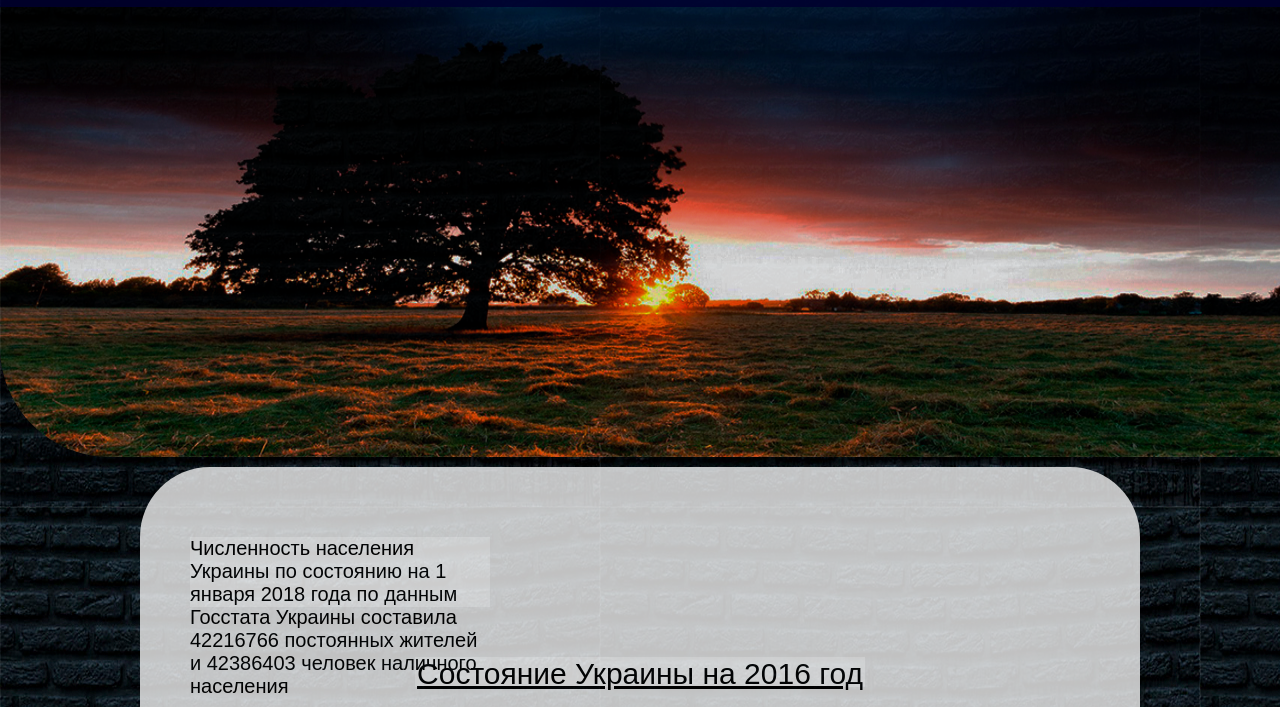
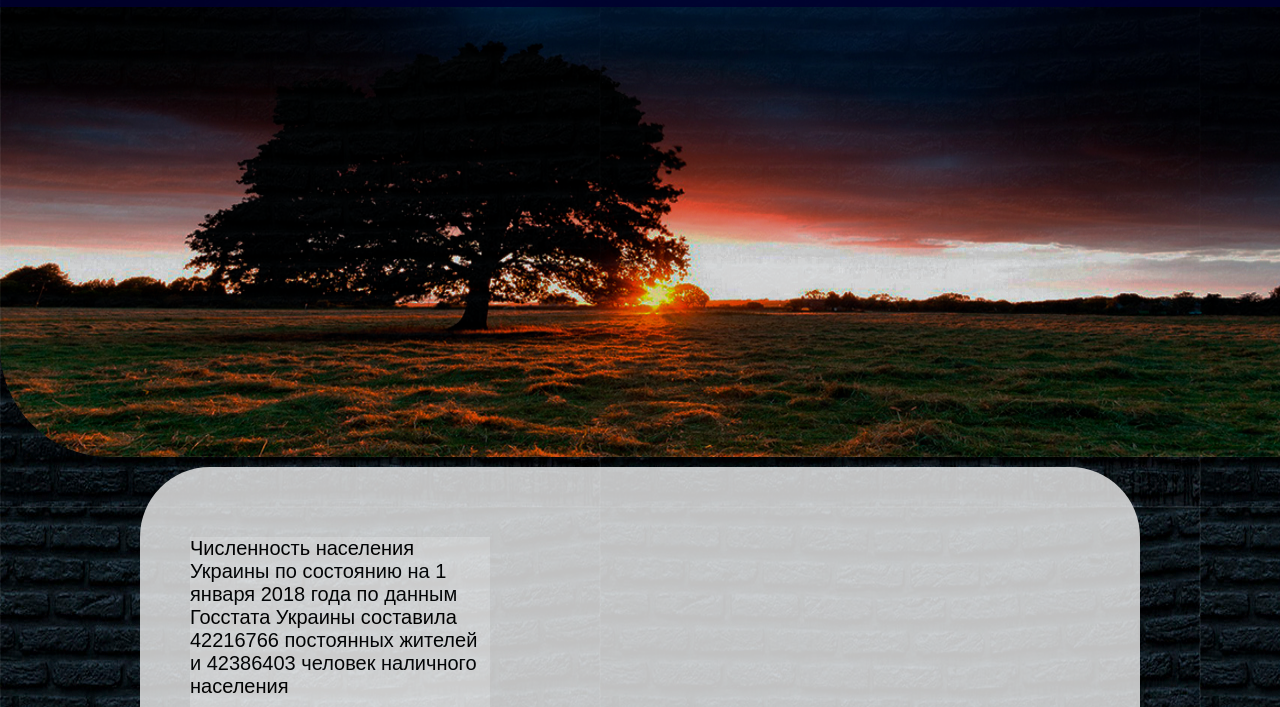
Before and after one commit to ArtyR2/ArtyR2.github.io, a plain HTML site: page index.html in a window 1280 px wide. Shown: the part 93-800 px from the top of the page. Drawn offline with Linux system fonts and the light colour scheme.

Commit message:
Update style2.css

```diff
--- a/css2/style2.css
+++ b/css2/style2.css
@@ -118,7 +118,7 @@ top: 50px;
       font-family: sans-serif;
 
 	width: 300px;
-	height:70px;
+	height:200px;
 	background-color:white;
 	text-align:left;
 	 font-size: 20px;
```
